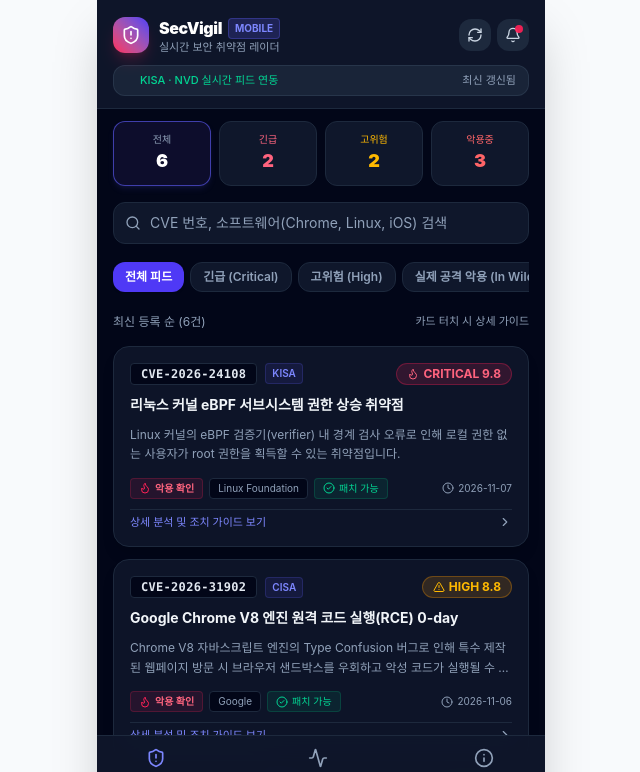
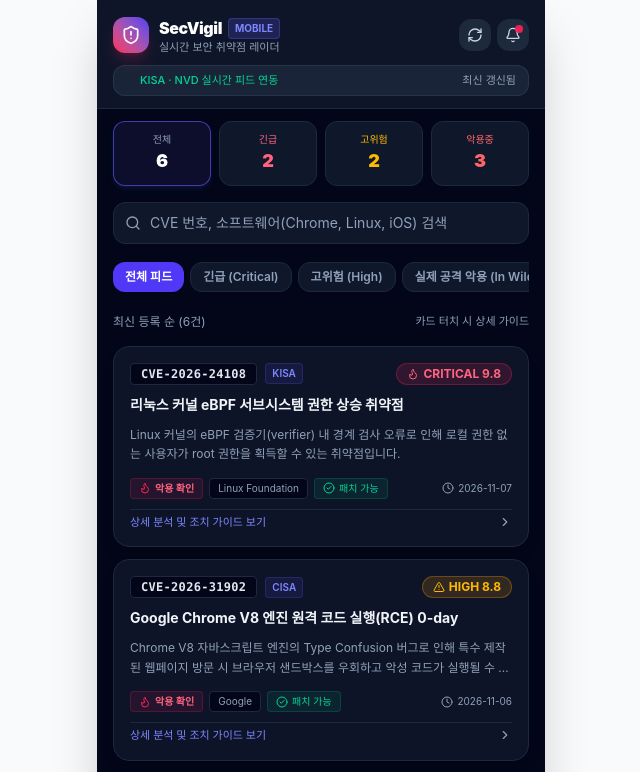
Before and after one commit to kiwe21at-cmyk/cve, a React (Vite) app: page / in a window 1280 px wide. Shown: the top 772 px of the page, without its empty margins (319-959 px from the left). Built offline with nearby package versions, Linux system fonts and the light colour scheme.

Commit message:
Remove bottom navigation menu

```diff
--- a/src/App.tsx
+++ b/src/App.tsx
@@ -14,8 +14,7 @@ import {
   Share2,
   X,
   Bell,
-  Flame,
-  Activity
+  Flame
 } from 'lucide-react';
 
 interface Vulnerability {
@@ -135,7 +134,6 @@ const INITIAL_VULNS: Vulnerability[] = [
 ];
 
 export default function App() {
-  const [activeTab, setActiveTab] = useState<'feed' | 'stats' | 'notice'>('feed');
   const [selectedFilter, setSelectedFilter] = useState<'ALL' | 'CRITICAL' | 'HIGH' | 'EXPLOITED' | 'KISA'>('ALL');
   const [searchQuery, setSearchQuery] = useState('');
   const [selectedVuln, setSelectedVuln] = useState<Vulnerability | null>(null);
@@ -217,7 +215,7 @@ export default function App() {
   };
 
   return (
-    <div className="min-h-screen bg-slate-950 text-slate-100 flex flex-col max-w-md mx-auto relative shadow-2xl pb-24 font-sans select-none">
+    <div className="min-h-screen bg-slate-950 text-slate-100 flex flex-col max-w-md mx-auto relative shadow-2xl pb-8 font-sans select-none">
       {/* Top Header */}
       <header className="sticky top-0 z-30 bg-slate-900/95 backdrop-blur-md border-b border-slate-800 px-4 pt-4 pb-3">
         <div className="flex items-center justify-between">
@@ -589,39 +587,6 @@ export default function App() {
           </div>
         </div>
       )}
-
-      {/* Bottom Navigation Bar */}
-      <nav className="fixed bottom-0 left-0 right-0 z-30 max-w-md mx-auto bg-slate-900/95 backdrop-blur-lg border-t border-slate-800 px-8 py-3 flex items-center justify-between text-[11px] font-medium text-slate-400">
-        <button
-          onClick={() => setActiveTab('feed')}
-          className={`flex flex-col items-center gap-1 transition-colors ${
-            activeTab === 'feed' ? 'text-indigo-400 font-bold' : 'hover:text-slate-200'
-          }`}
-        >
-          <ShieldAlert className="w-5 h-5" />
-          <span>취약점 피드</span>
-        </button>
-
-        <button
-          onClick={() => setActiveTab('stats')}
-          className={`flex flex-col items-center gap-1 transition-colors ${
-            activeTab === 'stats' ? 'text-indigo-400 font-bold' : 'hover:text-slate-200'
-          }`}
-        >
-          <Activity className="w-5 h-5" />
-          <span>위협 통계</span>
-        </button>
-
-        <button
-          onClick={() => setActiveTab('notice')}
-          className={`flex flex-col items-center gap-1 transition-colors ${
-            activeTab === 'notice' ? 'text-indigo-400 font-bold' : 'hover:text-slate-200'
-          }`}
-        >
-          <Info className="w-5 h-5" />
-          <span>KISA 권고문</span>
-        </button>
-      </nav>
     </div>
   );
 }
```
